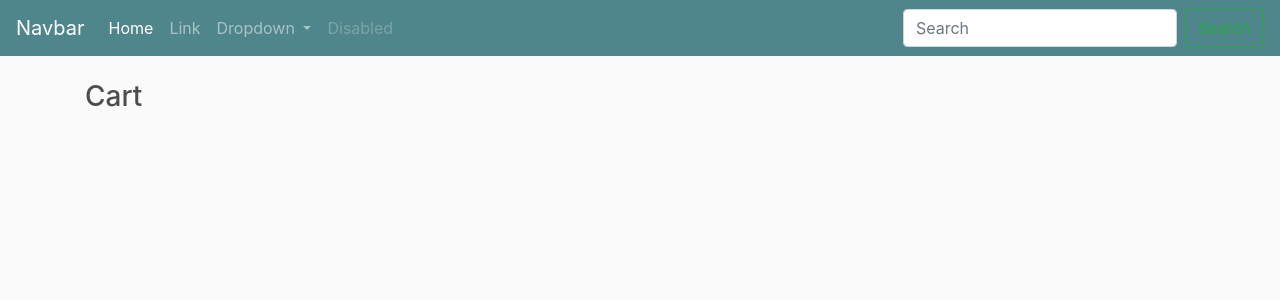
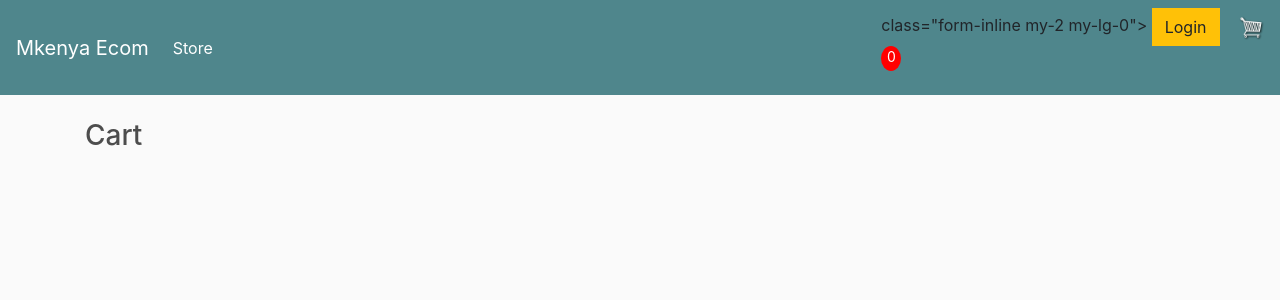
Before and after one commit to ndunguloren96/ltronix-shop, a Django app: page /cart/ in a window 1280 px wide. Shown: the top 300 px of the page. Run offline with Django 4.2, Linux system fonts and the light colour scheme; some libraries are stand-ins or nearby versions.

Commit message:
refactor: initial customization of navigation bar

```diff
--- a/ecommerce/store/templates/store/main.html
+++ b/ecommerce/store/templates/store/main.html
@@ -2,7 +2,7 @@
 {% load static %}
 <html>
   <head>
-    <title>Django Ecommerce Website</title>
+    <title>Mkenya Ecom</title>
 
     <meta
       name="viewport"
@@ -19,7 +19,7 @@
   <body>
     {% comment %} <nav class="navbar navbar-expand-lg navbar-light bg-light"> {% endcomment %}
     <nav class="navbar navbar-expand-lg navbar-dark bg-dark">
-      <a class="navbar-brand" href="#">Navbar</a>
+      <a class="navbar-brand" href="{% url 'store' %}">Mkenya Ecom</a>
       <button
         class="navbar-toggler"
         type="button"
@@ -34,45 +34,21 @@
       <div class="collapse navbar-collapse" id="navbarSupportedContent">
         <ul class="navbar-nav mr-auto">
           <li class="nav-item active">
-            <a class="nav-link" href="#"
-              >Home <span class="sr-only">(current)</span></a
+            <a class="nav-link" href="{% url 'store' %}"
+              >Store <span class="sr-only">(current)</span></a
             >
-          </li>
-          <li class="nav-item">
-            <a class="nav-link" href="#">Link</a>
-          </li>
-          <li class="nav-item dropdown">
-            <a
-              class="nav-link dropdown-toggle"
-              href="#"
-              id="navbarDropdown"
-              role="button"
-              data-toggle="dropdown"
-              aria-haspopup="true"
-              aria-expanded="false">
-              Dropdown
-            </a>
-            <div class="dropdown-menu" aria-labelledby="navbarDropdown">
-              <a class="dropdown-item" href="#">Action</a>
-              <a class="dropdown-item" href="#">Another action</a>
-              <div class="dropdown-divider"></div>
-              <a class="dropdown-item" href="#">Something else here</a>
-            </div>
-          </li>
-          <li class="nav-item">
-            <a class="nav-link disabled" href="#">Disabled</a>
-          </li>
+
         </ul>
-        <form class="form-inline my-2 my-lg-0">
-          <input
-            class="form-control mr-sm-2"
-            type="search"
-            placeholder="Search"
-            aria-label="Search" />
-          <button class="btn btn-outline-success my-2 my-sm-0" type="submit">
-            Search
-          </button>
-        </form>
+        <div> class="form-inline my-2 my-lg-0">
+	     	<a href="#"class="btn btn-warning">Login</a>
+
+	     	<a href="{% url 'cart' %}">
+	    		<img  id="cart-icon" src="{% static 'images/cart.png' %}">
+	    	</a>
+	    	<p id="cart-total">0</p>
+
+        </div>
+
       </div>
     </nav>
 
```
